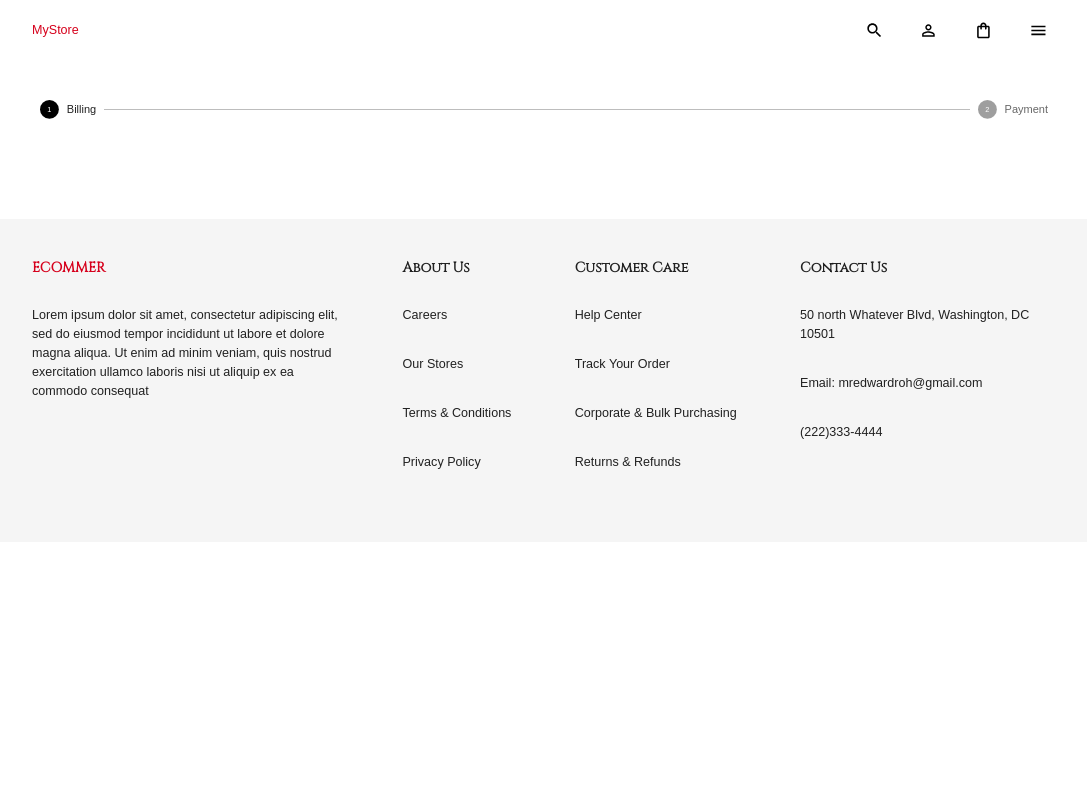
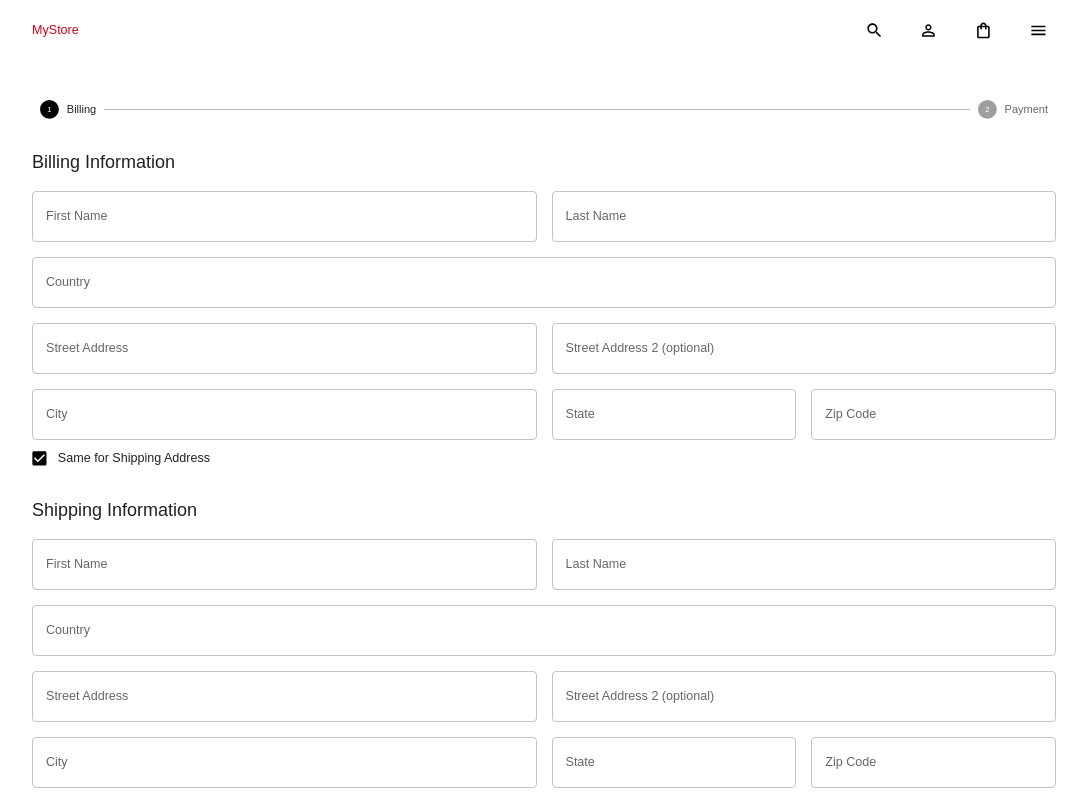
Before and after one commit to SZwerling/ecommerce, a React (Create React App) app: page /checkout in a window 1280 px wide. Shown: the top 800 px of the page, without its empty margins (96-1183 px from the left). Built offline with nearby package versions, Linux system fonts and the light colour scheme; a web font is replaced by a local one.

Commit message:
shipping and addressForm comps

```diff
--- /dev/null
+++ b/src/scenes/checkout/AddressForm.jsx
@@ -0,0 +1,137 @@
+import { getIn } from "formik";
+import { Box } from "@mui/material";
+import TextField from "@mui/material/TextField";
+import useMediaQuery from "@mui/material/useMediaQuery";
+
+const AddressForm = ({
+  type,
+  values,
+  touched,
+  errors,
+  handleBlur,
+  handleChange,
+}) => {
+  const isNonMobile = useMediaQuery("(min-width:600px)");
+
+  // these functions allow for better code readability
+  const formattedName = (field) => `${type}.${field}`;
+
+  const formattedError = (field) =>
+    Boolean(
+      getIn(touched, formattedName(field)) &&
+        getIn(errors, formattedName(field))
+    );
+
+  const formattedHelper = (field) =>
+    getIn(touched, formattedName(field)) && getIn(errors, formattedName(field));
+
+  return (
+    <Box
+      display="grid"
+      gap="15px"
+      gridTemplateColumns="repeat(4, minmax(0, 1fr))"
+      sx={{
+        "& > div": { gridColumn: isNonMobile ? undefined : "span 4" },
+      }}
+    >
+      <TextField
+        fullWidth
+        type="text"
+        label="First Name"
+        onBlur={handleBlur}
+        onChange={handleChange}
+        value={values.firstName}
+        name={formattedName("firstName")}
+        error={formattedError("firstName")}
+        helperText={formattedHelper("firstName")}
+        sx={{ gridColumn: "span 2" }}
+      />
+      <TextField
+        fullWidth
+        type="text"
+        label="Last Name"
+        onBlur={handleBlur}
+        onChange={handleChange}
+        value={values.lastName}
+        name={formattedName("lastName")}
+        error={formattedError("lastName")}
+        helperText={formattedHelper("lastName")}
+        sx={{ gridColumn: "span 2" }}
+      />
+      <TextField
+        fullWidth
+        type="text"
+        label="Country"
+        onBlur={handleBlur}
+        onChange={handleChange}
+        value={values.country}
+        name={formattedName("country")}
+        error={formattedError("country")}
+        helperText={formattedHelper("country")}
+        sx={{ gridColumn: "span 4" }}
+      />
+      <TextField
+        fullWidth
+        type="text"
+        label="Street Address"
+        onBlur={handleBlur}
+        onChange={handleChange}
+        value={values.street1}
+        name={formattedName("street1")}
+        error={formattedError("street1")}
+        helperText={formattedHelper("street1")}
+        sx={{ gridColumn: "span 2" }}
+      />
+      <TextField
+        fullWidth
+        type="text"
+        label="Street Address 2 (optional)"
+        onBlur={handleBlur}
+        onChange={handleChange}
+        value={values.street2}
+        name={formattedName("street2")}
+        error={formattedError("street2")}
+        helperText={formattedHelper("street2")}
+        sx={{ gridColumn: "span 2" }}
+      />
+      <TextField
+        fullWidth
+        type="text"
+        label="City"
+        onBlur={handleBlur}
+        onChange={handleChange}
+        value={values.city}
+        name={formattedName("city")}
+        error={formattedError("city")}
+        helperText={formattedHelper("city")}
+        sx={{ gridColumn: "span 2" }}
+      />
+      <TextField
+        fullWidth
+        type="text"
+        label="State"
+        onBlur={handleBlur}
+        onChange={handleChange}
+        value={values.state}
+        name={formattedName("state")}
+        error={formattedError("state")}
+        helperText={formattedHelper("state")}
+        sx={{ gridColumn: "1fr" }}
+      />
+      <TextField
+        fullWidth
+        type="text"
+        label="Zip Code"
+        onBlur={handleBlur}
+        onChange={handleChange}
+        value={values.zipCode}
+        name={formattedName("zipCode")}
+        error={formattedError("zipCode")}
+        helperText={formattedHelper("zipCode")}
+        sx={{ gridColumn: "1fr" }}
+      />
+    </Box>
+  );
+};
+
+export default AddressForm;
--- a/src/scenes/checkout/Checkout.jsx
+++ b/src/scenes/checkout/Checkout.jsx
@@ -3,6 +3,7 @@
 import { Formik } from 'formik'
 import { useState } from 'react'
 import * as yup from 'yup'
+import Shipping from './Shipping'
 import { shades } from '../../theme'
 
 const initialValues = {
@@ -44,16 +45,42 @@
   }),
   shippingAddress: yup.object().shape({
     isSameAddess: yup.boolean(),
-    firstName: yup.string().required("required"),
-    lastName: yup.string().required("required"),
-    country: yup.string().required("required"),
-    street1: yup.string().required("required"),
+    firstName: yup.string().when(("isSameAddress", {
+      is: false,
+      then: yup.string().required("required")
+    })),
+    lastName: yup.string().when(("isSameAddress", {
+      is: false,
+      then: yup.string().required("required")
+    })),
+    country: yup.string().when(("isSameAddress", {
+      is: false,
+      then: yup.string().required("required")
+    })),
+    street1: yup.string().when(("isSameAddress", {
+      is: false,
+      then: yup.string().required("required")
+    })),
     street2: yup.string(),
-    city: yup.string().required("required"),
-    state: yup.string().required("required"),
-    zipCode: yup.string().required("required")
+    city: yup.string().when(("isSameAddress", {
+      is: false,
+      then: yup.string().required("required")
+    })),
+    state: yup.string().when(("isSameAddress", {
+      is: false,
+      then: yup.string().required("required")
+    })),
+    zipCode: yup.string().when(("isSameAddress", {
+      is: false,
+      then: yup.string().required("required")
+    }))
   })
-})]
+}),
+yup.object().shape({
+  email: yup.string().required("required"),
+  phoneNumber: yup.string().required("required"),
+})
+]
 
 const Checkout = () => {
   const [activeStep, setActiveStep] = useState(0)
@@ -82,9 +109,30 @@
       <Box>
         <Formik onSubmit={handleFormSubmit}
         initialValues={initialValues}
-        validationSchema={null}
+        validationSchema={checkoutSchema[activeStep]}
         >
-
+          {({
+            values,
+            errors,
+            touched,
+            handleBlur,
+            handleChange,
+            handleSubmit,
+            setFieldValue
+          }) => (
+            <form onSubmit={handleSubmit}>
+              {isFirstStep && (
+                <Shipping
+                values={values}
+                errors={errors}
+                touched={touched}
+                handleBlur={handleBlur}
+                handleChange={handleChange}
+                setFieldValue={setFieldValue}
+                />
+              )}
+            </form>
+          )}
         </Formik>
       </Box>
     </Box>
--- /dev/null
+++ b/src/scenes/checkout/Shipping.jsx
@@ -0,0 +1,67 @@
+import { Box, Checkbox, FormControlLabel, Typography } from "@mui/material";
+import AddressForm from "./AddressForm";
+
+const Shipping = ({
+  values,
+  touched,
+  errors,
+  handleChange,
+  handleBlur,
+  setFieldValue,
+}) => {
+  return (
+    <Box m="30px auto">
+      {/* BILLING FORM */}
+      <Box>
+        <Typography sx={{ mb: "15px" }} fontSize="18px">
+          Billing Information
+        </Typography>
+        <AddressForm
+          type="billingAddress"
+          values={values.billingAddress}
+          touched={touched}
+          errors={errors}
+          handleBlur={handleBlur}
+          handleChange={handleChange}
+        />
+      </Box>
+
+      <Box mb="20px">
+        <FormControlLabel
+          control={
+            <Checkbox
+              defaultChecked
+              value={values.shippingAddress.isSameAddress}
+              onChange={() =>
+                setFieldValue(
+                  "shippingAddress.isSameAddress",
+                  !values.shippingAddress.isSameAddress
+                )
+              }
+            />
+          }
+          label="Same for Shipping Address"
+        />
+      </Box>
+
+      {/* SHIPPING FORM */}
+      {!values.shippingAddress.isSameAddress && (
+        <Box>
+          <Typography sx={{ mb: "15px" }} fontSize="18px">
+            Shipping Information
+          </Typography>
+          <AddressForm
+            type="shippingAddress"
+            values={values.shippingAddress}
+            touched={touched}
+            errors={errors}
+            handleBlur={handleBlur}
+            handleChange={handleChange}
+          />
+        </Box>
+      )}
+    </Box>
+  );
+};
+
+export default Shipping;
```
